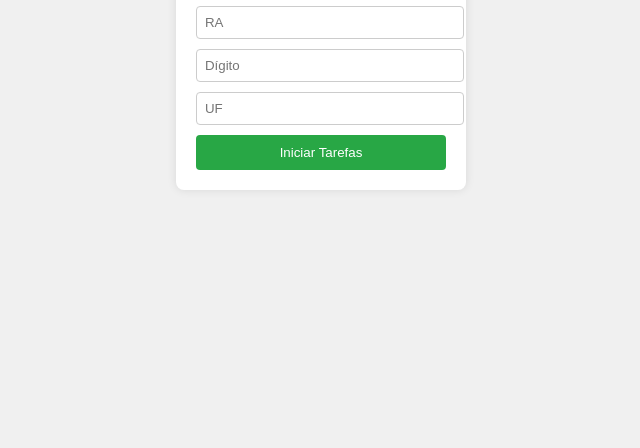
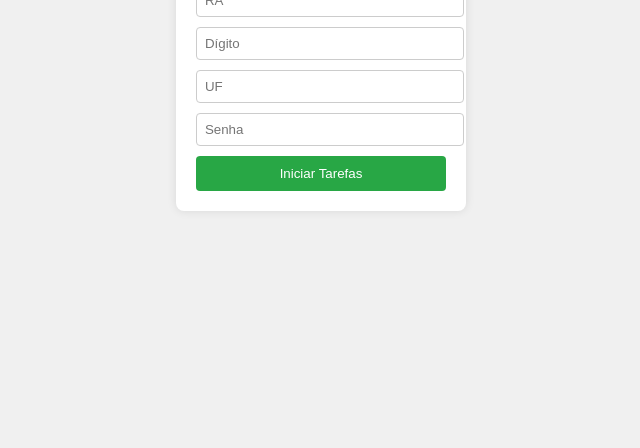
Before and after one commit to TecnicComSono/cmsp-destroyer, a website: page public/index.html in a window 1280 px wide. Shown: the part 352-800 px from the top of the page, without its empty margins (319-959 px from the left). Drawn offline with Linux system fonts and the light colour scheme.

Commit message:
Update index.html

```diff
--- a/public/index.html
+++ b/public/index.html
@@ -46,11 +46,13 @@
     <div class="container">
         <h1>CMSP Destroyer</h1>
         <form id="loginForm">
-            <input type="text" id="ra" placeholder="RA" required><br>
-            <input type="text" id="digito" placeholder="Dígito" required><br>
-            <input type="text" id="uf" placeholder="UF" required><br>
-            <button type="submit">Iniciar Tarefas</button>
-        </form>
+    <input type="text" id="ra" placeholder="RA" required><br>
+    <input type="text" id="digito" placeholder="Dígito" required><br>
+    <input type="text" id="uf" placeholder="UF" required><br>
+    <input type="password" id="senha" placeholder="Senha" required><br> <!-- Campo de senha -->
+    <button type="submit">Iniciar Tarefas</button>
+</form>
+
     </div>
 
     <script>
```
